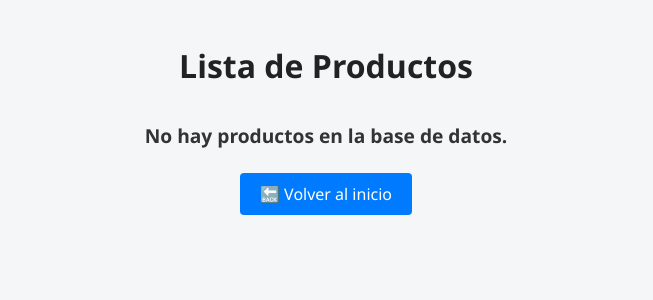
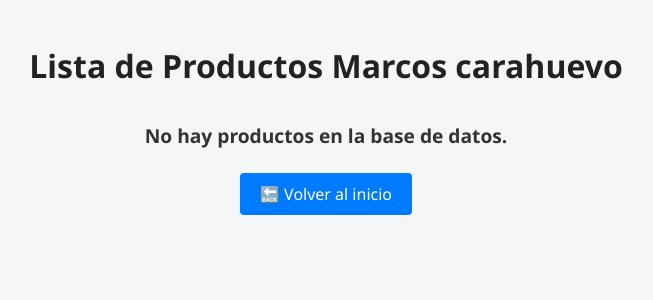
Before and after one commit to Lemmii33/Programacion, a PHP site: page /productos.php in a window 1280 px wide. Shown: the top 300 px of the page, without its empty margins (314-967 px from the left). Run offline with PHP 8.4, Linux system fonts and the light colour scheme; data that the repository does not hold is empty.

Commit message:
Marcos cara huevo cambio

```diff
--- a/productos.php
+++ b/productos.php
@@ -13,13 +13,13 @@ $totalProductos = 0;
 <html lang="es">
 <head>
     <meta charset="UTF-8">
-    <title>Lista de Productos Marcos</title>
+    <title>Lista de Productos</title>
     <link rel="stylesheet" href="css/estilos.css">
 </head>
 <body>
 
 <div class="container">
-    <h1>Lista de Productos</h1>
+    <h1>Lista de Productos Marcos carahuevo</h1>
 
     <?php
     if ($resultado->num_rows > 0) {
```
